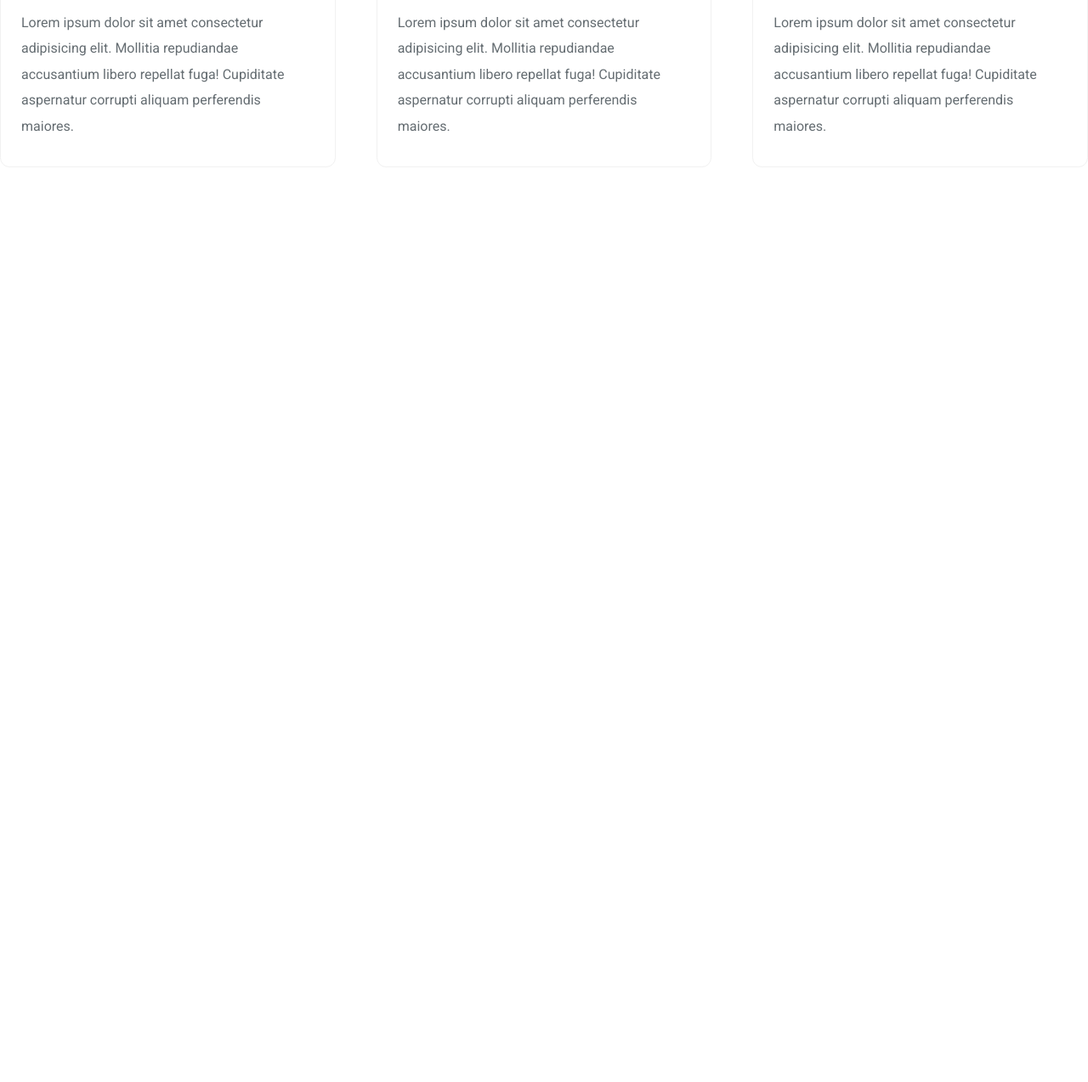
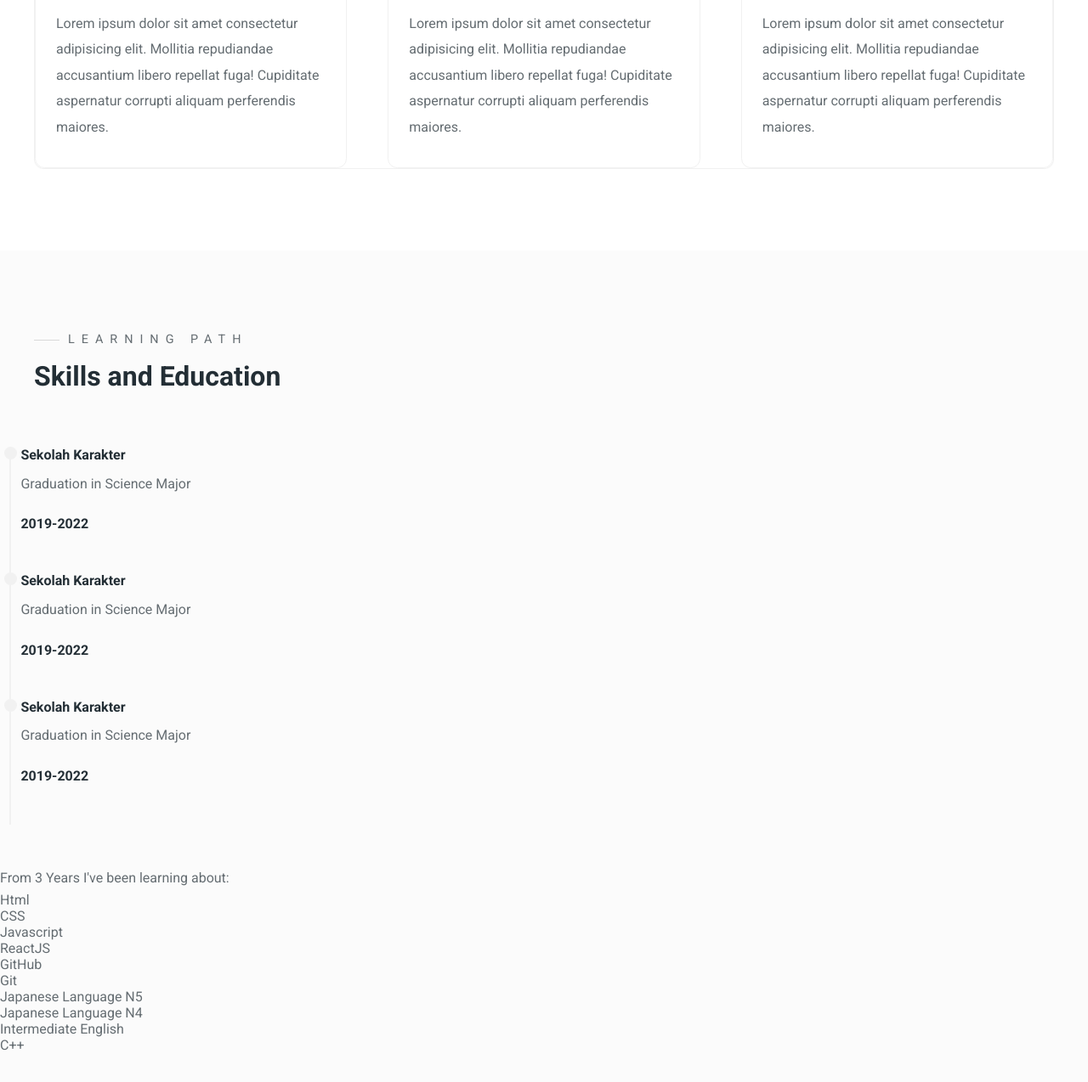
Before and after one commit to JorGun96/Porfolio-Learn-Making, a plain HTML site: page index.html in a window 1280 px wide. Shown: the part 2173-3447 px from the top of the page at 85% size. Before the commit the page ends 2466 px from the top, so only its background shows below. Drawn offline with Linux system fonts and the light colour scheme.

Commit message:
second update

```diff
--- a/index.html
+++ b/index.html
@@ -98,7 +98,7 @@
 
         <!--Portfolio Section-->
         <section id="portfolios">
-        <div class="portfolio-main-container">
+            <div class="portfolio main-container">
                 <h3 class="pre-title">Services</h3>
                 <h1 class="section-title">Featured of Working</h1>
 
@@ -186,7 +186,76 @@
                 </div>
             </div>
         </section>
+        <!--End of Fortfolio-->
 
-    <!--End of Fortfolio-->
+        <!--Part of Skills and Education-->
+        <section id="skills">
+            <div class="skills main-container">
+                <h3 class="pre-title">Learning Path</h3>
+                <h1 class="section-title">Skills and Education</h1>
+            </div>
+
+            <div class="skills-grid">
+                <div class="skills-left">
+                    <!--Education 1-->
+                    <div class="education">
+                        <div class="line">
+                            <div ></div>
+                        </div>
+
+                        <div class="education-info">
+                            <h4 class="education-title">Sekolah Karakter</h4>
+                            <p>Graduation in Science Major</p>
+                            <h4 class="education-years">2019-2022</h4>
+                        </div>
+                    </div>
+                    <!--Education 2-->
+                    <div class="education">
+                        <div class="line">
+                            <div ></div>
+                        </div>
+
+                        <div class="education-info">
+                            <h4 class="education-title">Sekolah Karakter</h4>
+                            <p>Graduation in Science Major</p>
+                            <h4 class="education-years">2019-2022</h4>
+                        </div>
+                    </div>
+
+                    <div class="education">
+                        <div class="line">
+                            <div ></div>
+                        </div>
+                        <!--Education 3-->
+                        <div class="education-info">
+                            <h4 class="education-title">Sekolah Karakter</h4>
+                            <p>Graduation in Science Major</p>
+                            <h4 class="education-years">2019-2022</h4>
+                        </div>
+                    </div>
+                </div>
+                <div class="skills-right">
+                    <p>From 3 Years I've been learning about:</p>
+
+                    <div class="skills-list">
+                        <ul>
+                            <li>Html</li>
+                            <li>CSS</li>
+                            <li>Javascript</li>
+                            <li>ReactJS</li>
+                            <li>GitHub</li>
+                            <li>Git</li>
+                        </ul>
+
+                        <ul>
+                            <li>Japanese Language N5</li>
+                            <li>Japanese Language N4</li>
+                            <li>Intermediate English</li>
+                            <li>C++</li>
+                        </ul>
+                    </div>
+                </div>
+            </div>
+        </section>
     </body>
 </html>
--- a/style.css
+++ b/style.css
@@ -288,3 +288,50 @@ width: 90%;
     padding: .4rem 1rem;
     color: var(--secondaryTextColor);
 }
+
+/*Skills and Education*/
+
+#skills{
+    padding: var(--sectionPadding);
+    background: var(--secondaryBackgroundColor);
+}
+.skills-grid{
+    display: grid;
+    grid-template-columns: repeat(auto-fit, minmax(350fr, 1fr));
+    gap: 3rem;
+}
+
+.education{
+    display: flex;
+}
+
+.education .line{
+    padding: 0 .7rem;
+}
+
+.education .line div{
+    width: 2px;
+    height: 100%;
+    background: var(--borderColor);
+    position: relative;
+}
+
+.education-info p{
+    margin: .6rem 0 1.4rem;
+}
+
+.education-years {
+    margin-bottom: 3rem;
+
+}
+
+/*the dot on the line*/
+.education .line div::before{
+    content: "";
+    width: 15px;
+    height: 15px;
+    background: var(--borderColor);
+    border-radius: 50%;
+    position: absolute;
+    left: -6px;
+}
```
Lines whose indentation alone changed are shown as unchanged.
